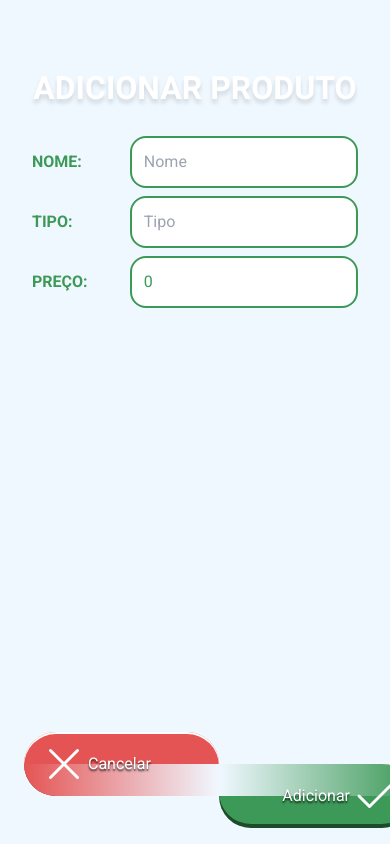
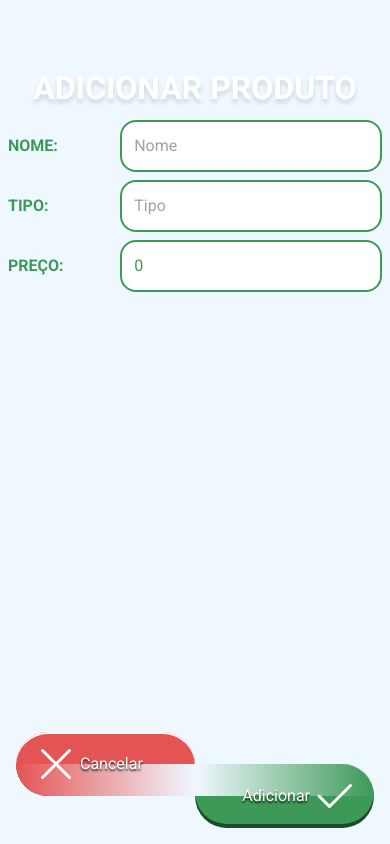
Before and after one commit to Roger2405/controle-vendas, a React (Create React App) app: page /adicionar-produto in a window 390 px wide. Built offline with nearby package versions, Linux system fonts and the light colour scheme.

Commit message:
corrigindo layout mobile

```diff
--- a/src/pages/AddProduct.tsx
+++ b/src/pages/AddProduct.tsx
@@ -108,7 +108,7 @@ export default function AddProduct() {
                             </div>
                         </div>
 
-                        <div className='fixed bottom-0 flex h-24 w-full max-w-xl mx-auto'>
+                        <div className='fixed right-1/2 translate-x-1/2 bottom-0 flex h-24 w-full max-w-xl mx-auto px-4'>
                             <Button className='red-button left' onClick={() => { navigate('/produtos') }} ><X size={48} />Cancelar</Button>
                             <Button isLoading={isLoading} type="submit" className='green-button right' >Adicionar<Check size={48} /></Button>
                         </div>
--- a/src/pages/EditProduct.tsx
+++ b/src/pages/EditProduct.tsx
@@ -131,7 +131,7 @@ export default function EditProduct() {
                                 </div>
                                 <Button className='danger-button' onClick={() => setShowModal(true)} >Excluir produto</Button>
 
-                                <div className='fixed bottom-0 flex h-24 w-full max-w-xl mx-auto'>
+                                <div className='fixed right-1/2 translate-x-1/2 bottom-0 flex h-24 w-full max-w-xl mx-auto px-4'>
                                     <Button className='red-button left' onClick={() => { navigate('/produtos') }} ><X size={48} />Cancelar</Button>
                                     <Button isLoading={isLoading} type="submit" className='green-button right' >Confirmar<Check size={48} /></Button>
                                 </div>
--- a/src/styles/ProductForm.scss
+++ b/src/styles/ProductForm.scss
@@ -1,14 +1,13 @@
 .productForm {
     margin: auto;
     max-width: 600px;
-    padding: 1rem;
 
 
     &__group {
         align-items: center;
         display: flex;
         justify-content: space-between;
-        margin: .5rem;
+        margin: .5rem 0;
         flex-wrap: wrap;
 
         &--label {
```
